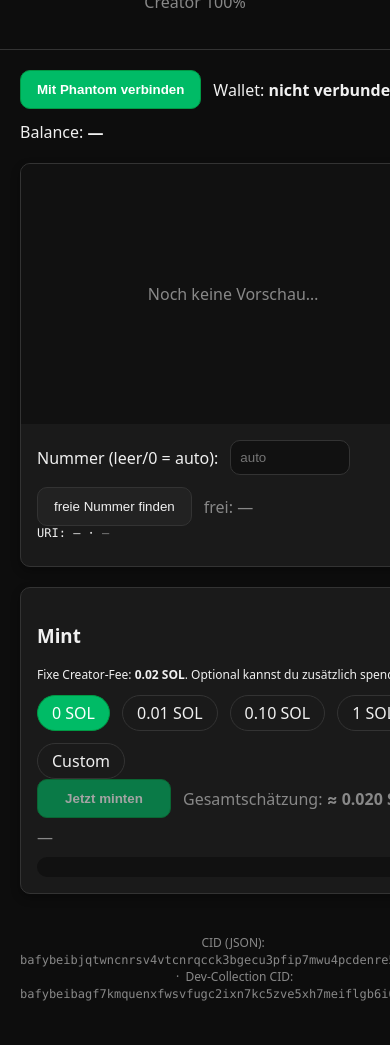
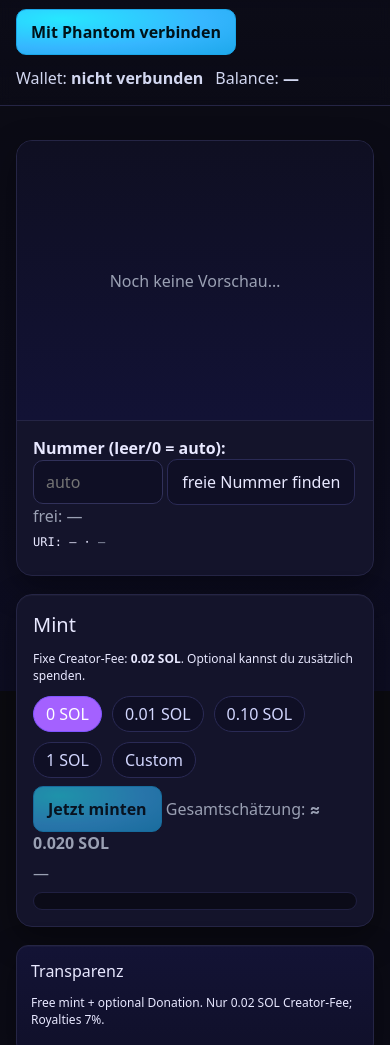
Before and after one commit to Xpective/inpinity-mint, a plain HTML site: page index.html in a window 390 px wide. Shown: the part 153-1198 px from the top of the page. Before the commit the page ends 1175 px from the top, so only its background shows below. Drawn offline with Linux system fonts and the light colour scheme.

Commit message:
Update minting application to version 13; refactor app.js for improved error handling and connection management; enhance UI in index.html and styles.css with new design elements and responsive features.

```diff
--- a/index.html
+++ b/index.html
@@ -12,221 +12,70 @@
   <meta property="og:type" content="website" />
   <meta name="twitter:card" content="summary_large_image" />
 
-  <style>
-    :root {
-      --bg: #0d0d0d;
-      --bg-card: #1a1a1a;
-      --text: #f0f0f0;
-      --muted: #888;
-      --primary: #0b6;
-      --primary-dark: #094;
-      --border: #333;
-      --radius: 10px;
-    }
-    * { box-sizing: border-box; }
-    body {
-      margin: 0;
-      font-family: system-ui, -apple-system, Segoe UI, Roboto, sans-serif;
-      background: var(--bg);
-      color: var(--text);
-    }
-    header {
-      padding: 20px;
-      text-align: center;
-      border-bottom: 1px solid var(--border);
-    }
-    header h1 {
-      margin: 0 0 6px;
-      font-size: 2rem;
-      color: var(--primary);
-    }
-    .muted { color: var(--muted); }
-    .wrap {
-      padding: 20px;
-      max-width: 1200px;
-      margin: 0 auto;
-      display: grid;
-      gap: 20px;
-    }
-    .bar, .row {
-      display: flex;
-      gap: 12px;
-      align-items: center;
-      flex-wrap: wrap;
-    }
-    .pill {
-      border: 1px solid var(--border);
-      border-radius: 999px;
-      padding: 6px 14px;
-      cursor: pointer;
-      background: transparent;
-      transition: all 0.2s;
-    }
-    .pill:hover { background: #222; }
-    .pill.active {
-      background: var(--primary);
-      color: #fff;
-      border-color: var(--primary-dark);
-    }
-    .grid {
-      display: grid;
-      grid-template-columns: 420px 1fr;
-      gap: 20px;
-    }
-    @media (max-width: 1000px) { .grid { grid-template-columns: 1fr; } }
-    .card {
-      background: var(--bg-card);
-      border: 1px solid var(--border);
-      border-radius: var(--radius);
-      overflow: hidden;
-      box-shadow: 0 4px 10px rgba(0,0,0,0.3);
-    }
-    .card .body { padding: 16px; }
-    .media {
-      display: flex;
-      align-items: center;
-      justify-content: center;
-      min-height: 260px;
-      background: #111;
-    }
-    .media img, .media video { max-width: 100%; max-height: 420px; }
-    dl {
-      display: grid;
-      grid-template-columns: 120px 1fr;
-      gap: 8px;
-      margin: 0;
-    }
-    dt { font-weight: 600; }
-    dd { margin: 0; }
-    button {
-      padding: 11px 16px;
-      border: 1px solid var(--border);
-      border-radius: var(--radius);
-      background: #222;
-      color: var(--text);
-      cursor: pointer;
-      transition: all 0.2s;
-    }
-    button:hover:not([disabled]) { background: #333; }
-    button.primary {
-      background: var(--primary);
-      border-color: var(--primary-dark);
-      color: #fff;
-      font-weight: 600;
-    }
-    button.primary:hover:not([disabled]) { background: var(--primary-dark); }
-    button[disabled] { opacity: 0.6; cursor: not-allowed; }
-    .status { min-height: 1.4em; }
-    .status.ok { color: #0f0; }
-    .status.warn { color: #ffb400; }
-    .status.err { color: #f33; }
-    .spinner {
-      width: 16px; height: 16px;
-      border: 2px solid #444;
-      border-top-color: #fff;
-      border-radius: 50%;
-      animation: spin 1s linear infinite;
-    }
-    @keyframes spin { to { transform: rotate(360deg); } }
-    .foot {
-      color: var(--muted);
-      font-size: 12px;
-      text-align: center;
-      margin-top: 20px;
-    }
-    .mono {
-      font-family: ui-monospace, SFMono-Regular, Menlo, Consolas, monospace;
-    }
-    .log {
-      white-space: pre-wrap;
-      background: #111;
-      color: #ccc;
-      padding: 10px;
-      border-radius: var(--radius);
-      max-height: 180px;
-      overflow: auto;
-      font-size: 12px;
-    }
-    input[type="number"], input[type="text"] {
-      padding: 9px;
-      border: 1px solid var(--border);
-      border-radius: var(--radius);
-      background: #111;
-      color: var(--text);
-      width: 120px;
-    }
-    .btn-label { min-width: 7.5em; display:inline-block; text-align:center; }
-    .inline { display:inline-flex; gap:8px; align-items:center; }
-    .small { font-size: 12px; }
-    .link { color: var(--primary); text-decoration: none; }
-    .link:hover { text-decoration: underline; }
-  </style>
+  <link rel="stylesheet" href="./styles.css?v=13" />
 </head>
 <body>
-  <header>
-    <h1>Pi Pyramid — Public Mint</h1>
-    <p class="muted">10.000 Stück (#0–#9999) · 7% Royalties · Creator 100%</p>
+  <header class="site-header">
+    <div class="container">
+      <div class="brand">
+        <div class="logo">π</div>
+        <div class="titles">
+          <h1>Pi Pyramid — Public Mint</h1>
+          <p class="muted">10.000 Stück (#0–#9999) · 7% Royalties · Creator 100%</p>
+        </div>
+      </div>
+      <div class="top-actions">
+        <button id="connectBtn" class="btn btn-primary">Mit Phantom verbinden</button>
+        <div class="wallet-stats">
+          <span>Wallet: <strong id="walletLabel">nicht verbunden</strong></span>
+          <span>Balance: <strong id="balanceLabel">—</strong></span>
+        </div>
+      </div>
+    </div>
   </header>
 
-  <div class="wrap">
+  <noscript>
+    <div class="noscript">Bitte JavaScript aktivieren – sonst kann nicht gemintet werden.</div>
+  </noscript>
 
-    <!-- Wallet / Controls -->
-    <div class="bar">
-      <button id="connectBtn" class="primary">Mit Phantom verbinden</button>
-      <div>Wallet: <strong id="walletLabel">nicht verbunden</strong></div>
-      <div>Balance: <strong id="balanceLabel">—</strong></div>
-    </div>
-
-    <!-- ID Auswahl + Preview -->
+  <main class="container">
     <div class="grid">
+      <!-- Preview -->
       <div class="card">
         <div class="media" id="mediaBox"><span class="muted">Noch keine Vorschau…</span></div>
-        <div class="body">
+        <div class="card-body">
           <div class="row">
-            <label for="tokenId">Nummer (leer/0 = auto):</label>
-            <input id="tokenId" type="number" min="0" max="9999" placeholder="auto" />
-            <button id="randBtn">freie Nummer finden</button>
+            <label class="label" for="tokenId">Nummer (leer/0 = auto):</label>
+            <input id="tokenId" class="input" type="number" min="0" max="9999" placeholder="auto" />
+            <button id="randBtn" class="btn">freie Nummer finden</button>
             <span class="muted">frei: <span id="freeCounter">—</span></span>
           </div>
-          <div class="small mono">URI: <span id="previewUri">—</span> · <span id="uriStatus" class="muted">—</span></div>
-          <div id="metaBox" style="margin-top:10px"></div>
+          <div class="small mono uri-line">URI: <span id="previewUri">—</span> · <span id="uriStatus" class="muted">—</span></div>
+          <div id="metaBox" class="meta-box"></div>
         </div>
       </div>
 
+      <!-- Mint -->
       <div class="card">
-        <div class="body">
-          <h3>Mint</h3>
+        <div class="card-body">
+          <div class="h3">Mint</div>
           <p class="small">Fixe Creator-Fee: <strong>0.02 SOL</strong>. Optional kannst du zusätzlich spenden.</p>
 
-          <!-- Donation-Auswahl -->
-          <div id="donationOptions" class="bar">
+          <div id="donationOptions" class="donation-bar">
             <label class="pill active">
-              <input type="radio" name="donation" value="0" checked hidden />
-              0 SOL
+              <input type="radio" name="donation" value="0" checked hidden /> 0 SOL
             </label>
-            <label class="pill">
-              <input type="radio" name="donation" value="0.01" hidden />
-              0.01 SOL
-            </label>
-            <label class="pill">
-              <input type="radio" name="donation" value="0.10" hidden />
-              0.10 SOL
-            </label>
-            <label class="pill">
-              <input type="radio" name="donation" value="1" hidden />
-              1 SOL
-            </label>
-            <label class="pill">
-              <input type="radio" name="donation" value="custom" hidden />
-              Custom
-            </label>
+            <label class="pill"><input type="radio" name="donation" value="0.01" hidden /> 0.01 SOL</label>
+            <label class="pill"><input type="radio" name="donation" value="0.10" hidden /> 0.10 SOL</label>
+            <label class="pill"><input type="radio" name="donation" value="1" hidden /> 1 SOL</label>
+            <label class="pill"><input type="radio" name="donation" value="custom" hidden /> Custom</label>
             <span id="customDonationContainer" class="inline" style="display:none">
-              <input id="customDonationInput" type="number" step="0.001" min="0" placeholder="z. B. 0.25" />
+              <input id="customDonationInput" class="input" type="number" step="0.001" min="0" placeholder="z. B. 0.25" />
             </span>
           </div>
 
-          <div class="row">
-            <button id="mintBtn" class="primary" disabled>
+          <div class="row" style="margin-top:8px">
+            <button id="mintBtn" class="btn btn-primary" disabled>
               <span class="btn-label">Jetzt minten</span>
               <span class="spinner" hidden></span>
             </button>
@@ -234,17 +83,36 @@
           </div>
 
           <div id="status" class="status muted" style="margin-top:8px">—</div>
-          <div id="log" class="log small" style="margin-top:8px"></div>
+          <div id="log" class="log tiny" style="margin-top:8px"></div>
         </div>
       </div>
     </div>
 
-    <div class="foot">
-      CID (JSON): <code class="mono">bafybeibjqtwncnrsv4vtcnrqcck3bgecu3pfip7mwu4pcdenre5b7am7tu</code>
-      &nbsp;·&nbsp; Dev-Collection CID: <code class="mono">bafybeibagf7kmquenxfwsvfugc2ixn7kc5zve5xh7meiflgb6i6cg56m3a</code>
-    </div>
-  </div>
+    <section class="info">
+      <div class="info-grid">
+        <div class="info-card">
+          <div class="h4">Transparenz</div>
+          <p class="small">Free mint + optional Donation. Nur 0.02 SOL Creator-Fee; Royalties 7%.</p>
+        </div>
+        <div class="info-card">
+          <div class="h4">Sammlung</div>
+          <p class="small">10.000 NFTs (#0–#9999). Jede Nummer wird beim Mint gesperrt (no double-mint).</p>
+        </div>
+        <div class="info-card">
+          <div class="h4">On-Chain</div>
+          <p class="small">Umi + Token Metadata v3. Compute-Budget & Retry via Worker.</p>
+        </div>
+      </div>
+    </section>
 
-  <script type="module" src="./app.js?v=9"></script>
+    <footer class="site-footer">
+      <div class="container foot small">
+        CID (JSON): <code class="mono">bafybeibjqtwncnrsv4vtcnrqcck3bgecu3pfip7mwu4pcdenre5b7am7tu</code>
+        &nbsp;·&nbsp; Dev-Collection CID: <code class="mono">bafybeibagf7kmquenxfwsvfugc2ixn7kc5zve5xh7meiflgb6i6cg56m3a</code>
+      </div>
+    </footer>
+  </main>
+
+  <script type="module" src="./app.js?v=13"></script>
 </body>
 </html>
--- a/styles.css
+++ b/styles.css
@@ -1,78 +1,112 @@
 :root{
-  --bg:#0b0b0b; --fg:#111; --txt:#121212; --muted:#6a6a6a;
-  --card:#ffffff; --line:#e6e6e6; --soft:#f6f6f6;
-  --brand:#111; --brand-contrast:#fff;
-  --ok:#0a7a0a; --warn:#b37c00; --err:#b00020;
+  --bg:#0b0b10;           /* fast schwarz */
+  --panel:#121225;        /* tiefes violett-schwarz */
+  --card:#14142b;         /* dunkle Card */
+  --line:#252545;
+  --text:#e8e8ff;         /* leicht bläulich */
+  --muted:#9aa0b3;
+
+  --brand:#26e7ff;        /* CYAN */
+  --brand-2:#a461ff;      /* LILA */
+  --brand-contrast:#0b0b10;
+
+  --ok:#28f09e;
+  --warn:#ffd166;
+  --err:#ff5c7a;
+
   --radius:16px; --radius-sm:12px; --radius-xs:10px;
-  --shadow:0 8px 24px rgba(0,0,0,.06);
+  --shadow:0 12px 32px rgba(0,0,0,.35), inset 0 1px 0 rgba(255,255,255,.03);
 }
 
 *{box-sizing:border-box}
 html,body{height:100%}
 body{
   margin:0; font-family:system-ui,-apple-system,Segoe UI,Roboto,Inter,sans-serif;
-  background:#fff; color:#111;
+  background:linear-gradient(180deg, var(--bg), #0b0b16 40%, #0d0d22);
+  color:var(--text);
   -webkit-font-smoothing:antialiased; -moz-osx-font-smoothing:grayscale;
 }
 
 .container{max-width:1100px;margin:0 auto;padding:16px}
 
+/* Header */
 .site-header{
+  position:sticky; top:0; z-index:10;
+  background:linear-gradient(180deg, rgba(12,12,25,.95), rgba(12,12,25,.6));
+  backdrop-filter: blur(6px);
   border-bottom:1px solid var(--line);
-  background:#fff; position:sticky; top:0; z-index:10;
 }
-.brand{display:flex;gap:12px;align-items:center}
+.brand{display:flex;gap:14px;align-items:center}
 .logo{
-  width:40px;height:40px;border-radius:12px;background:#111;color:#fff;
-  display:grid;place-items:center;font-weight:700
+  width:44px;height:44px;border-radius:14px;background:
+    radial-gradient(120% 120% at 20% 20%, var(--brand) 0, var(--brand-2) 60%, #1d1d3a 100%);
+  color:#00151a; display:grid;place-items:center;font-weight:800; box-shadow:var(--shadow)
 }
-.titles h1{margin:0 0 4px}
+.titles h1{margin:0 0 4px; letter-spacing:.3px}
 .titles .muted{margin:0;color:var(--muted)}
 
-.top-actions{display:flex;gap:12px;align-items:center;flex-wrap:wrap}
-.wallet-stats{display:flex;gap:12px;align-items:center;color:#222}
+.top-actions{display:flex;gap:12px;align-items:center;flex-wrap:wrap; margin-top:12px}
+.wallet-stats{display:flex;gap:12px;align-items:center;color:#d2d7f0}
 .wallet-stats strong{font-weight:700}
 
+/* Layout */
 .grid{
-  display:grid; gap:16px; margin-top:16px;
+  display:grid; gap:18px; margin-top:18px;
   grid-template-columns: 420px 1fr;
 }
 @media (max-width:1000px){ .grid{ grid-template-columns: 1fr; } }
 
+/* Cards */
 .card{
   border:1px solid var(--line); border-radius:var(--radius); background:var(--card);
   box-shadow:var(--shadow); overflow:hidden;
 }
-.card-body{padding:14px}
+.card-body{padding:16px}
 
+/* Media */
 .media{
   display:flex;align-items:center;justify-content:center;
-  min-height:280px;background:var(--soft)
+  min-height:280px;background:linear-gradient(180deg,#0f0f22,#121235);
+  border-bottom:1px solid var(--line)
 }
-.media img,.media video{max-width:100%;max-height:480px;display:block}
+.media img,.media video{max-width:100%;max-height:480px;display:block;border-radius:6px}
 
+/* Inputs/Buttons */
 .label{font-weight:600}
 .input{
-  padding:10px 12px;border:1px solid #ccc;border-radius:var(--radius-xs);
-  font:inherit; width:120px; background:#fff;
+  padding:10px 12px;border:1px solid #31315a;border-radius:var(--radius-xs);
+  font:inherit; width:130px; background:#0f0f25; color:var(--text);
+  outline:none; box-shadow:inset 0 0 0 1px transparent; transition:.15s box-shadow,.15s border-color
+}
+.input:focus{border-color:#4a4a88; box-shadow:0 0 0 3px rgba(164,97,255,.15)}
+
+.btn{
+  padding:11px 14px;border:1px solid transparent;border-radius:var(--radius-xs);
+  background:#0f0f25; color:var(--text); cursor:pointer; font:inherit;
+  transition:.15s transform,.15s background,.15s border-color;
+  border-color:#2a2a55;
+}
+.btn:hover:not(:disabled){ background:#14143a; transform: translateY(-1px) }
+.btn:disabled{opacity:.6;cursor:not-allowed}
+
+.btn-primary{
+  background: radial-gradient(120% 120% at 20% 20%, var(--brand) 0, #36b6ff 55%, #1aa6e8 100%);
+  color:#00121a; border-color:#1aa6e8; font-weight:700;
+}
+.btn-primary:hover:not(:disabled){
+  background: radial-gradient(120% 120% at 20% 20%, #7bf0ff 0, var(--brand) 60%, #1aa6e8 100%);
 }
 
-.btn{
-  padding:11px 14px;border:1px solid var(--brand);border-radius:var(--radius-xs);
-  background:#fff;cursor:pointer; font:inherit
+/* Pills */
+.pill{
+  border:1px solid #2a2a55;border-radius:999px;padding:6px 12px;display:flex;
+  gap:8px;align-items:center;cursor:pointer; user-select:none; background:#0f0f25; color:#d3d7ff;
+  transition:.15s background,.15s border-color,.15s color
 }
-.btn:disabled{opacity:.6;cursor:not-allowed}
-.btn-primary{background:var(--brand);color:var(--brand-contrast)}
+.pill:hover{background:#14143a}
+.pill.active{background:var(--brand-2);color:#fff;border-color:#7f56ff}
 
-.row{display:flex;gap:10px;align-items:center;flex-wrap:wrap}
-.inline{display:inline-flex;gap:8px;align-items:center}
-
-.pill{
-  border:1px solid #222;border-radius:999px;padding:6px 10px;display:flex;
-  gap:8px;align-items:center;cursor:pointer; user-select:none
-}
-.pill.active{background:#111;color:#fff}
-
+/* Misc */
 .donation-bar{display:flex;gap:10px;align-items:center;flex-wrap:wrap}
 .small{font-size:12px}
 .tiny{font-size:11px}
@@ -87,14 +121,14 @@
 .status.err{color:var(--err)}
 
 .spinner{
-  width:16px;height:16px;border:2px solid #ddd;border-top-color:#111;
+  width:16px;height:16px;border:2px solid #3a3a66;border-top-color:#8ad7ff;
   border-radius:50%;animation:sp 1s linear infinite
 }
 @keyframes sp{to{transform:rotate(360deg)}}
 
 .log{
-  white-space:pre-wrap;background:#0f0f0f;color:#cfcfcf;padding:8px;
-  border-radius:var(--radius-sm);max-height:200px;overflow:auto
+  white-space:pre-wrap;background:#0b0b18;color:#cfe8ff;padding:8px;
+  border-radius:var(--radius-sm);max-height:220px;overflow:auto;border:1px solid #202042
 }
 
 .uri-line{margin-top:8px}
@@ -108,14 +142,14 @@
 @media (max-width:900px){ .info-grid{ grid-template-columns:1fr } }
 .info-card{
   border:1px solid var(--line);border-radius:var(--radius-sm);
-  background:#fff; padding:14px; box-shadow:var(--shadow)
+  background:linear-gradient(180deg,#131335,#10102a); padding:14px; box-shadow:var(--shadow)
 }
-.steps{margin:8px 0 0 18px}
 
 .site-footer{
-  border-top:1px solid var(--line); background:#fff; margin-top:28px
+  border-top:1px solid var(--line); background:transparent; margin-top:28px; padding:8px 0
 }
 .foot{color:var(--muted)}
 .noscript{
-  margin:16px; padding:12px; border:1px dashed #c00; color:#c00; border-radius:12px; background:#fff2f2
+  margin:16px; padding:12px; border:1px dashed var(--err); color:var(--err);
+  border-radius:12px; background:#2a0c18
 }
```
Also changed, not shown: app.js (+21 -9 lines).
